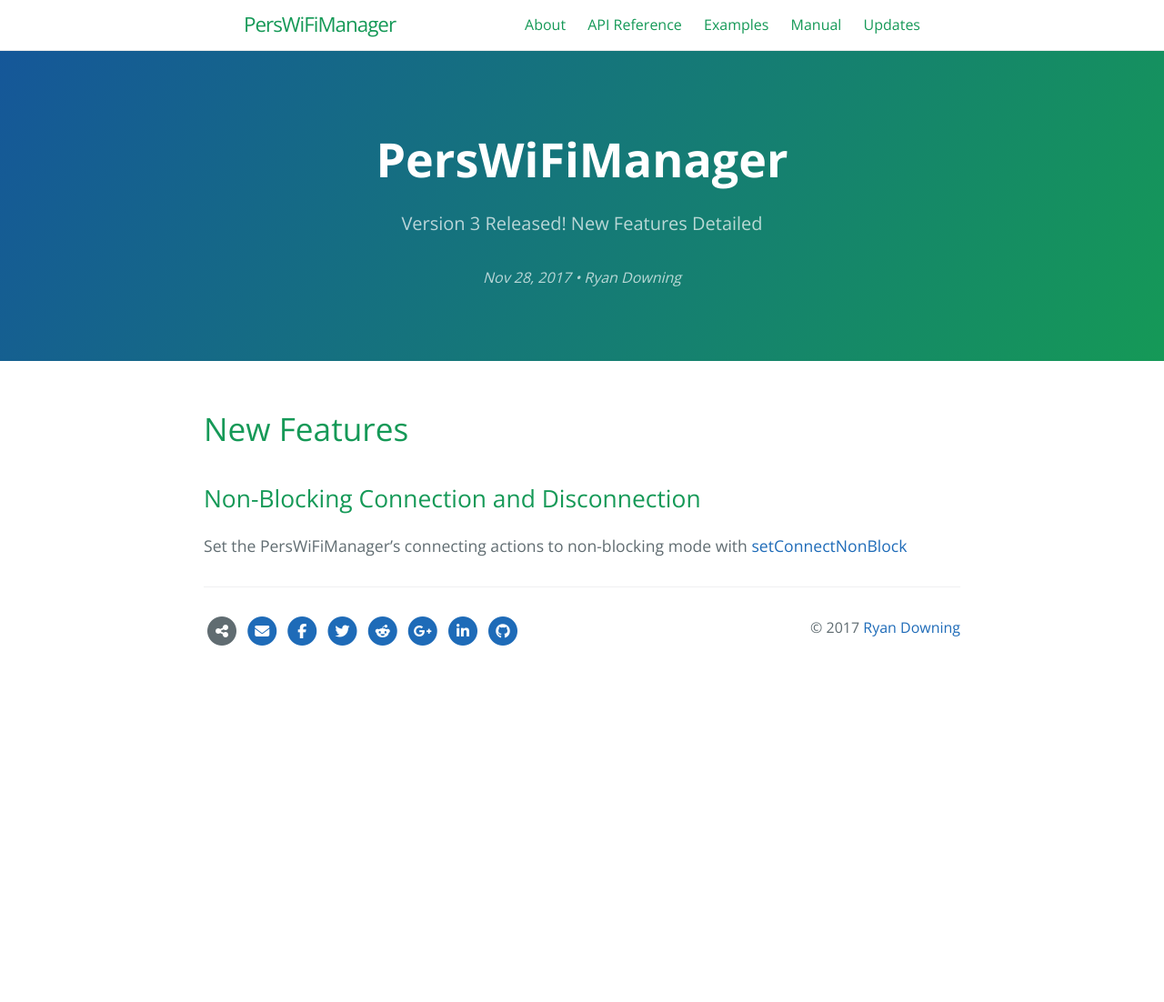
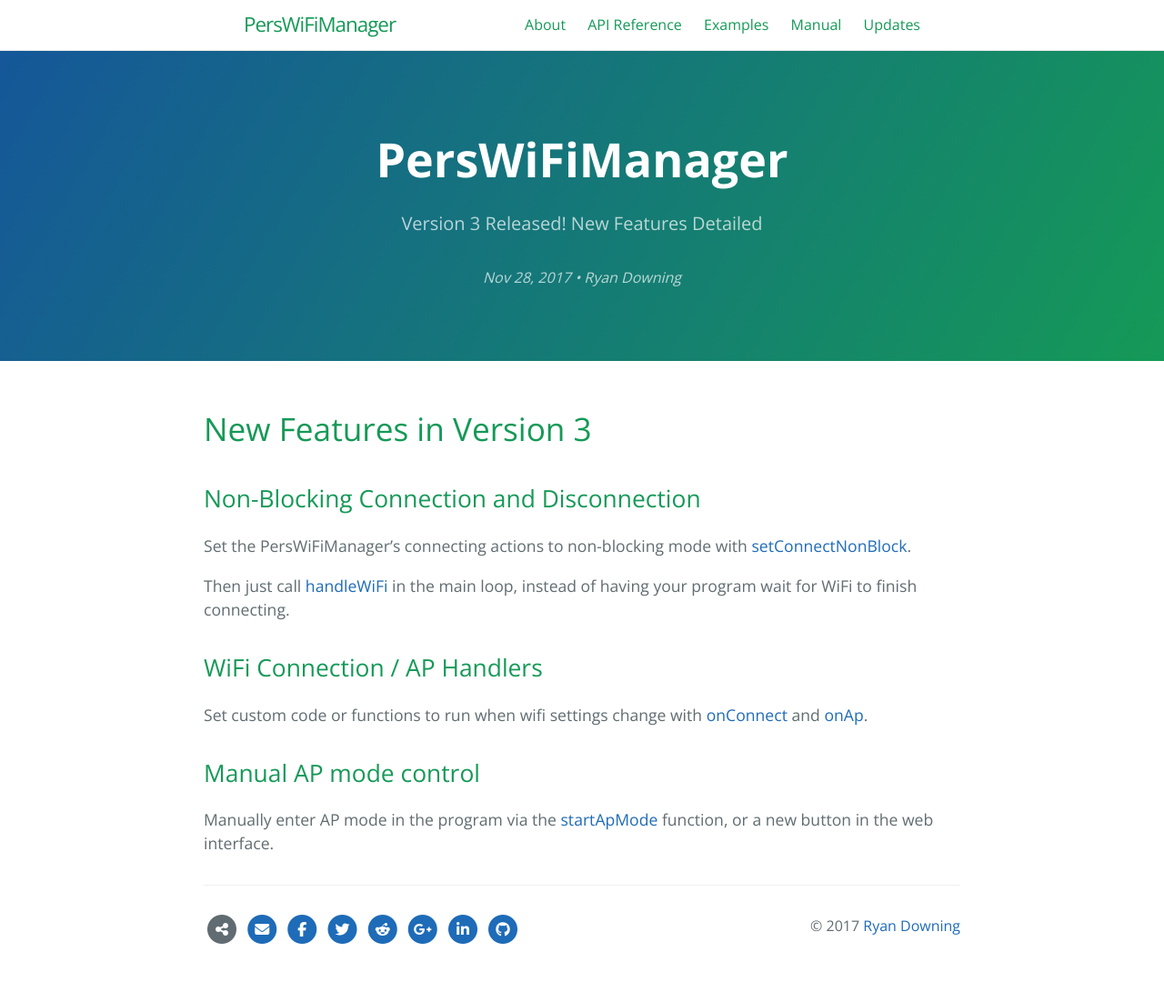
Before and after one commit to r-downing/PersWiFiManager, a Jekyll site: the page built from _posts/2017-11-28-version-3-released.md, in a window 1280 px wide. Shown: the whole page at 91% size. Built offline with Jekyll 4.4.1, drawn with Linux system fonts in a browser that asks for light colours; nearby versions of some CDN libraries; before the commit the page ends 900 px from its top, so only the background shows below that.

Commit message:
added more text to post

```diff
--- a/_posts/2017-11-28-version-3-released.md
+++ b/_posts/2017-11-28-version-3-released.md
@@ -2,8 +2,18 @@
 title: Version 3 Released! New Features Detailed
 ---
 
-# New Features
+# New Features in Version 3
 
 ## Non-Blocking Connection and Disconnection
 
-Set the PersWiFiManager's connecting actions to non-blocking mode with [setConnectNonBlock]({{site.baseurl}}/api/PersWiFiManager/setConnectNonBlock)
+Set the PersWiFiManager's connecting actions to non-blocking mode with [setConnectNonBlock]({{site.baseurl}}/api/PersWiFiManager/setConnectNonBlock).
+
+Then just call [handleWiFi]({{site.baseurl}}/api/PersWiFiManager/handleWiFi) in the main loop, instead of having your program wait for WiFi to finish connecting.
+
+## WiFi Connection / AP Handlers
+
+Set custom code or functions to run when wifi settings change with [onConnect]({{site.baseurl}}/api/PersWiFiManager/onConnect) and [onAp]({{site.baseurl}}/api/PersWiFiManager/onAp).
+
+## Manual AP mode control
+
+Manually enter AP mode in the program via the [startApMode]({{site.baseurl}}/api/PersWiFiManager/startApMode) function, or a new button in the web interface.
```
